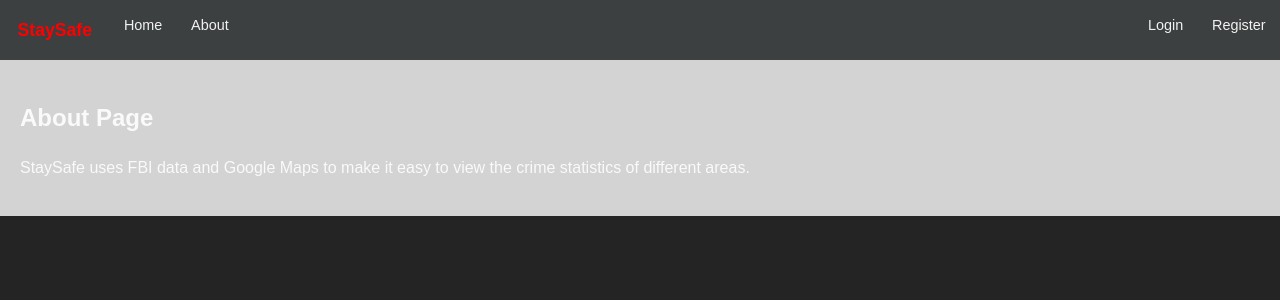
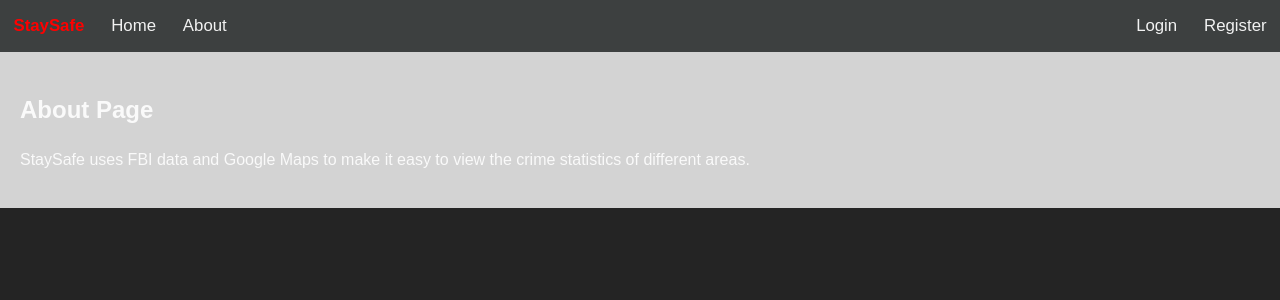
Before and after one commit to ChicoState/StaySafe, a React (Vite) app in the folder frontend/: page /about in a window 1280 px wide. Shown: the top 300 px of the page. Built offline with nearby package versions, Linux system fonts and the light colour scheme.

Commit message:
Adjust navbar styling

```diff
--- a/frontend/src/App.css
+++ b/frontend/src/App.css
@@ -9,16 +9,15 @@ body {
 .top-navbar {
   background-color: #3D4040;
   overflow: hidden;
-  padding: 0.5em 0; /* Reduced padding for smaller top bar */
 }
 
 .top-navbar a {
   float: left;
   color: #f2f2f2;
   text-align: center;
-  padding: 0.5em 1em; /* Reduced padding inside links */
+  padding: 0.8em;
   text-decoration: none;
-  font-size: 90%; /* Reduced font size for smaller appearance */
+  font-size: 105%;
 }
 
 .top-navbar a:hover:not(.site-nav-title) {
@@ -29,7 +28,7 @@ body {
 .top-navbar a.site-nav-title {
   color: red;
   float: left;
-  font-size: 110%;
+  font-size: 105%;
   font-weight: bold;
 }
 
```
